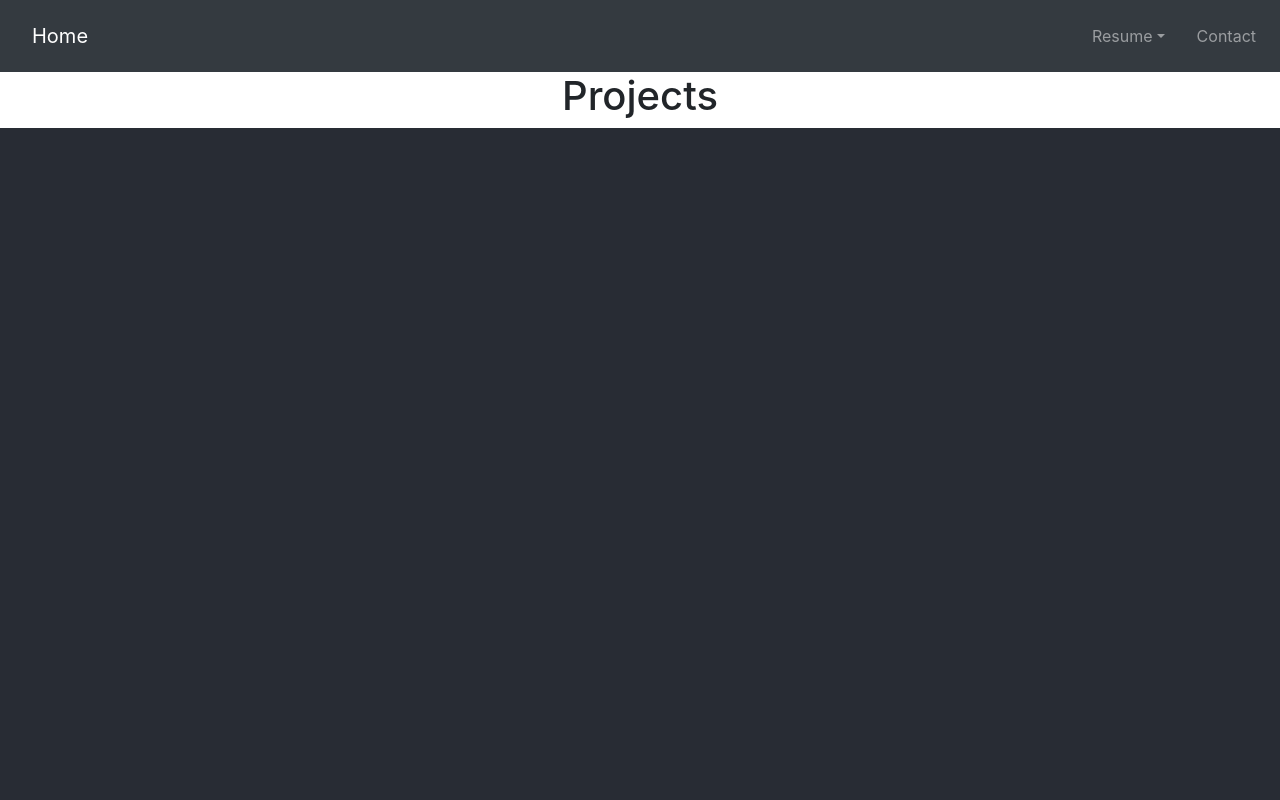
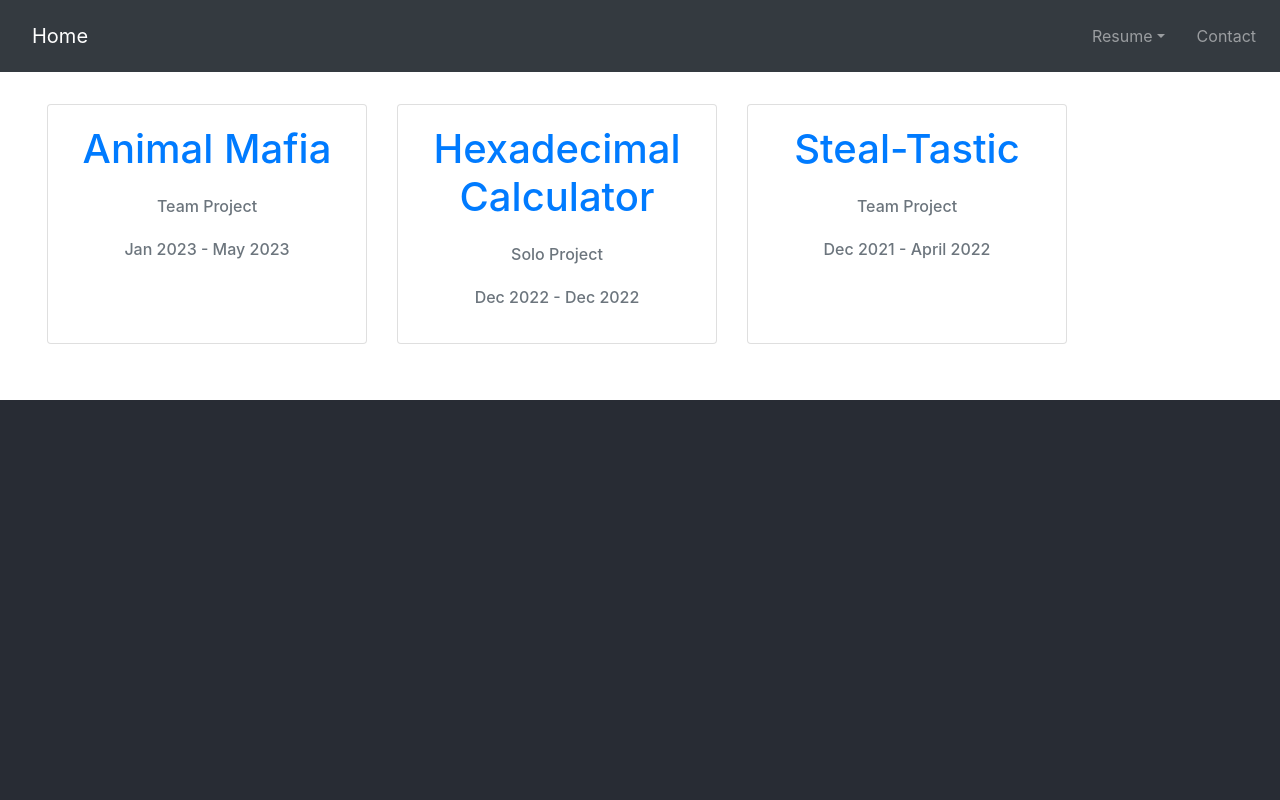
Before and after one commit to LizaFeng/PersonalPortfolio, a React (Create React App) app: page /Projects in a window 1280 px wide. Shown: the top 800 px of the page. Built offline with nearby package versions, Linux system fonts and the light colour scheme.

Commit message:
3.1 Project card display

```diff
--- a/src/components/navbar/NavBar.js
+++ b/src/components/navbar/NavBar.js
@@ -9,7 +9,7 @@ import Download from "../../pages/Download";
 import NotFound from "../../pages/NotFound";
 
 function NavBar() {
-  const handleSelect = (eventKey) => alert(`selected ${eventKey}`);
+  //const handleSelect = (eventKey) => alert(`selected ${eventKey}`);
 
   return (
     <div>
--- /dev/null
+++ b/src/css/InfoCard.css
@@ -0,0 +1,7 @@
+.cardContainer {
+  margin: 2rem;
+}
+
+.cardText {
+  margin: 1.5rem;
+}
--- a/src/css/Work.css
+++ /dev/null
@@ -1,3 +0,0 @@
-.workContainer {
-  margin: 2rem;
-}
--- a/src/data/projectList.js
+++ b/src/data/projectList.js
@@ -4,9 +4,9 @@ const projectList = [
     projectName: "Animal Mafia",
     solo: false,
     teamSize: 5,
-    startDate: "",
-    endDate: "",
-    technologies: [],
+    startDate: "Jan 2023",
+    endDate: "May 2023",
+    technologies: ["Unity", "React", "HTML/CSS", "Javascript", "Firebase"],
     responsibilities: [],
     problem: "",
     //0th index would have the approach description.
@@ -16,12 +16,12 @@ const projectList = [
   },
   {
     key: 2,
-    projectName: "",
+    projectName: "Hexadecimal Calculator",
     solo: true,
     teamSize: 1,
-    startDate: "",
-    endDate: "",
-    technologies: [],
+    startDate: "Dec 2022",
+    endDate: "Dec 2022",
+    technologies: ["Javascript", "React", "Node.js", "Html/Css"],
     responsibilities: [],
     problem: "",
     //0th index would have the approach description.
@@ -31,17 +31,35 @@ const projectList = [
   },
   {
     key: 3,
-    projectName: "",
-    solo: true,
-    teamSize: 1,
-    startDate: "",
-    endDate: "",
-    technologies: [],
-    responsibilities: [],
-    problem: "",
+    projectName: "Steal-Tastic",
+    solo: false,
+    teamSize: 4,
+    startDate: "Dec 2021",
+    endDate: "April 2022",
+    technologies: ["Kotlin"],
+    responsibilities: [
+      "Made asynchronous HTTP Request with JSON parsing with android async HTTP",
+      "Used Glide for image loading and caching",
+      "Implemented an open-source parse server using back4app",
+      "Worked with Team to set up a login/signup page",
+    ],
+    problem: `
+    Small businesses would have deals but no way for them to share those
+    deals with clients and possible clients around them. There are some owners that
+    do not understand setting up an online platform to show to customers. Big businesses
+    on the other hand, will have some things that go on sale in the store but because the
+    quantity of the item is insignificant, they may not post on their websites that the
+    item is available in store for others to use.
+    `,
     //0th index would have the approach description.
     //1st index would have the results which includes links
-    results: ["", ["", ""]],
+    results: [
+      `
+      Our steal-tastic app allows users to share steal-tastic deals with other users of
+      the platform. It is easy for the non-tech savy business owners to add their deals and
+      promotes people to explore their neighborhoods.
+      `[("", "")],
+    ],
     visuals: "",
   },
 ];
--- a/src/pages/Projects.js
+++ b/src/pages/Projects.js
@@ -1,5 +1,37 @@
+import projectList from "../data/projectList";
+import "../css/InfoCard.css";
+import Card from "react-bootstrap/Card";
+
 const Projects = () => {
-  return <h1>Projects</h1>;
+  return (
+    <div className="cardContainer card-deck" style={{ textAlign: "center" }}>
+      {projectList.map(function (proj, i) {
+        return (
+          <a
+            className="InfoCard"
+            href="https://stackoverflow.com/questions/70068954/make-entire-card-clickable-by-targeting-a-inside-of-it"
+          >
+            <Card className="mb-4 " style={{ width: "20rem", height: "15rem" }}>
+              <Card.Body>
+                <Card.Title>
+                  <h1>{proj.projectName}</h1>
+                </Card.Title>
+
+                <Card.Subtitle className="mb-2 text-muted cardText">
+                  {proj.solo ? <p>Solo Project</p> : <p>Team Project</p>}
+                </Card.Subtitle>
+                <Card.Text className="text-muted cardText">
+                  <h6>
+                    {proj.startDate} - {proj.endDate}
+                  </h6>
+                </Card.Text>
+              </Card.Body>
+            </Card>
+          </a>
+        );
+      })}
+    </div>
+  );
 };
 
 export default Projects;
--- a/src/pages/Work.js
+++ b/src/pages/Work.js
@@ -1,5 +1,5 @@
 import { workExp } from "../data/workExp";
-import "../css/Work.css";
+import "../css/InfoCard.css";
 import Card from "react-bootstrap/Card";
 
 const Work = () => {
```
